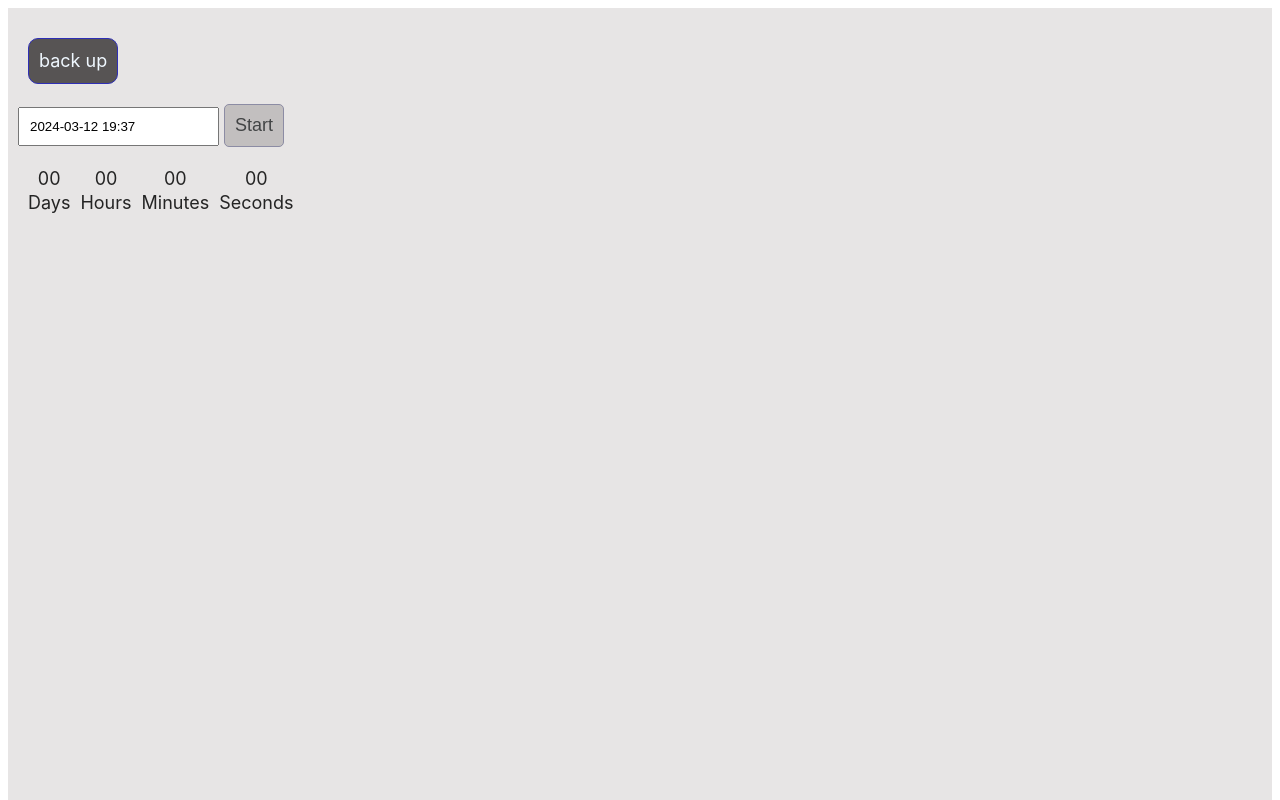
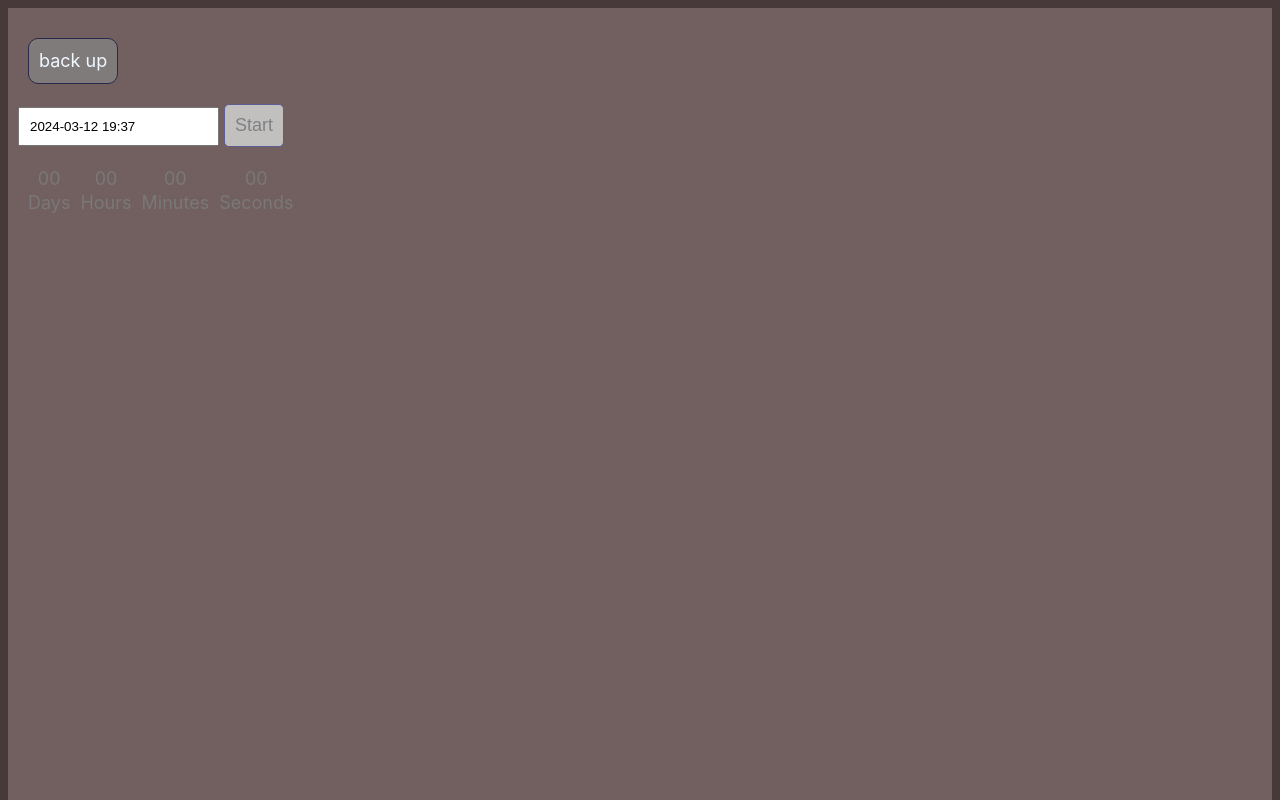
Before and after one commit to Maks12-droid/goit-js-hw-10, a website built with Vite: page src/1-timer.html in a window 1280 px wide. Shown: the top 800 px of the page. Built offline with nearby package versions, Linux system fonts and the light colour scheme.

Commit message:
Update styles.css

```diff
--- a/src/css/styles.css
+++ b/src/css/styles.css
@@ -1,9 +1,4 @@
-/**
-  |============================
-  | include css partials with
-  | default @import url()
-  |============================
-*/
+
 @import url('./reset.css');
 @import url('./vite-promo.css');
 @import url('./header.css');
@@ -14,8 +9,8 @@
   line-height: 24px;
   font-weight: 400;
 
-  color: #242424;
-  background-color: rgba(255, 255, 255, 0.87);
+  color: #7a7878;
+  background-color: rgba(44, 28, 28, 0.87);
 
   font-synthesis: none;
   text-rendering: optimizeLegibility;
@@ -27,7 +22,7 @@
 body {
   display: block;
   font-size: large;
-  background-color: rgb(231, 229, 229);
+  background-color: rgb(114, 95, 95);
   padding-top: 10px;
   padding-bottom: 100%;
   padding-left: 10px;
@@ -38,8 +33,8 @@ body {
   font-size: large;
   margin: 20px 10px;
   padding: 10px;
-  background-color: rgb(87, 84, 84);
-  border: 1px double rgb(47, 47, 182);
+  background-color: rgb(128, 123, 123);
+  border: 1px double rgb(41, 41, 75);
   border-radius: 10px;
   color: aliceblue;
 
@@ -67,10 +62,10 @@ span {
 button {
   padding: 10px;
   background-color: #c2bfbf;
-  border: 1px double rgb(140, 140, 164);
+  border: 1px double rgb(93, 93, 150);
   border-radius: 5px;
   font-size: large;
-  color: rgb(66, 68, 69);
+  color: rgb(126, 129, 131);
 }
 
 .form {
```
